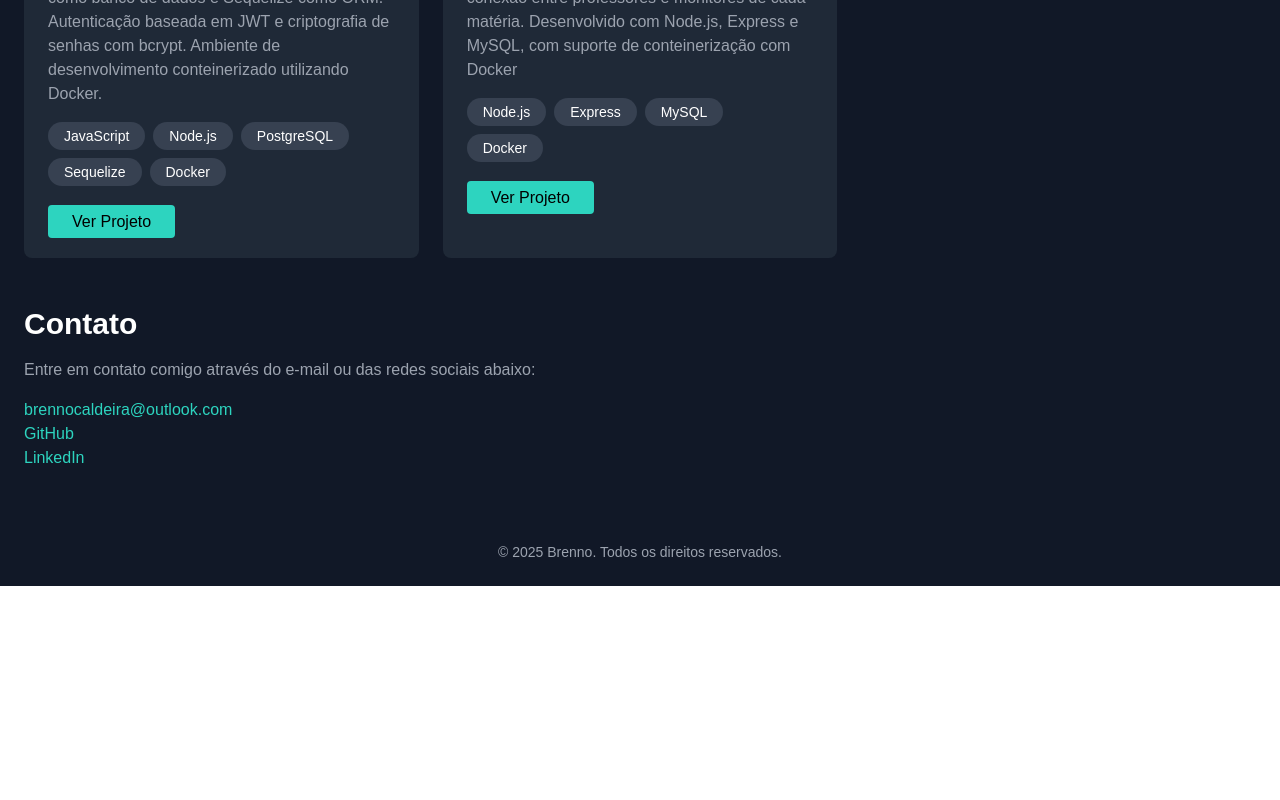
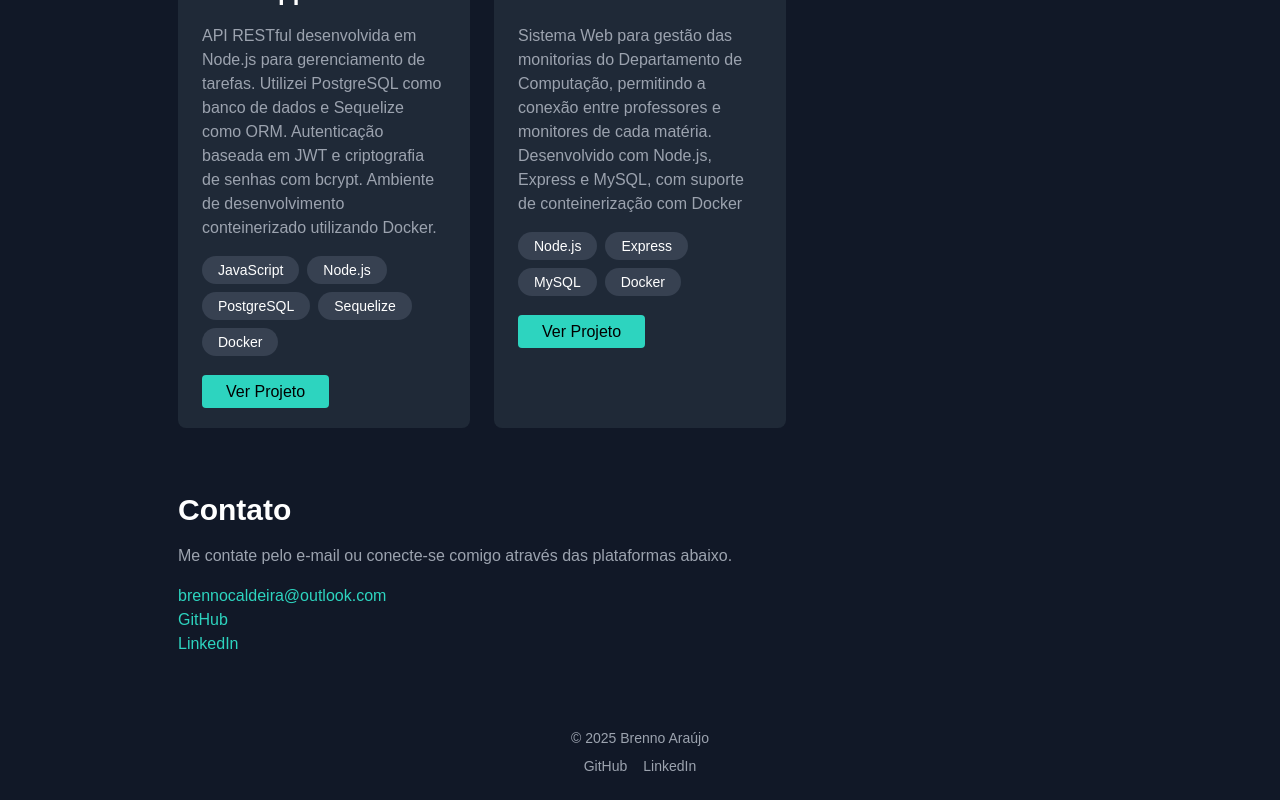
Before and after one commit to brenno-araujo25/portfolio, a Next.js app: page / in a window 1280 px wide. Shown: the part 1698-2498 px from the top of the page. Before the commit the page ends 2284 px from the top, so only its background shows below. Built offline with nearby package versions, Linux system fonts and the light colour scheme.

Commit message:
Refactor About and Contact components for improved clarity; update footer with current year and social links

```diff
--- a/components/About.tsx
+++ b/components/About.tsx
@@ -2,7 +2,7 @@ export default function About() {
     return (
         <section id="about" className="mt-12">
           <h3 className="text-3xl font-bold mb-4">Sobre Mim</h3>
-          <p className="text-gray-400 leading-relaxed lg:w-1/2">
+          <p className="text-gray-400 leading-relaxed mx-auto">
             Sou desenvolvedor backend com experiência em metodologias ágeis, desenvolvimento web e tecnologias como Node.js, TypeScript, Next.js e NestJS.
             Atualmente, estou cursando o quinto período de Ciência da Computação na UFRPE e busco continuamente aprender e aplicar novas tecnologias.
             Tenho experiência no desenvolvimento de APIs RESTful, versionamento de código com Git/GitHub e conteinerização com Docker.
--- a/components/Contact.tsx
+++ b/components/Contact.tsx
@@ -3,7 +3,7 @@ export default function Contact() {
         <section id="contact" className="mt-12">
           <h3 className="text-3xl font-bold mb-4">Contato</h3>
           <p className="text-gray-400 mb-4">
-            Entre em contato comigo através do e-mail ou das redes sociais abaixo:
+            Me contate pelo e-mail ou conecte-se comigo através das plataformas abaixo.
           </p>
           <ul>
             <li><a href="mailto:brennocaldeira@outlook.com" className="text-teal-400 hover:underline">brennocaldeira@outlook.com</a></li>
--- a/pages/index.tsx
+++ b/pages/index.tsx
@@ -99,17 +99,23 @@ export default function Home() {
           <a href="#projects" className="bg-teal-400 hover:bg-teal-500 text-black px-6 py-2 rounded">Veja meus projetos</a>
         </section>
 
-        <About />
+        <div className="space-y-16 max-w-6xl mx-auto lg:w-3/4">
+          <About />
 
-        <Tecnologies tecnologies={tecnologies} />
+          <Tecnologies tecnologies={tecnologies} />
 
-        <Projects projects={projects} />
+          <Projects projects={projects} />
 
-        <Contact />
+          <Contact />
+        </div>
       </main>
 
-      <footer className="p-6 text-center">
-        <p className="text-gray-400 text-sm">&copy; 2025 Brenno. Todos os direitos reservados.</p>
+      <footer className="p-6 text-center text-gray-400 text-sm">
+        <p>&copy; {new Date().getFullYear()} Brenno Araújo</p>
+        <div className="flex justify-center space-x-4 mt-2">
+          <a href="https://github.com/brenno-araujo25" target="_blank" rel="noopener noreferrer">GitHub</a>
+          <a href="https://linkedin.com/in/brenno-araujo25" target="_blank" rel="noopener noreferrer">LinkedIn</a>
+        </div>
       </footer>
     </div>
   );
```
